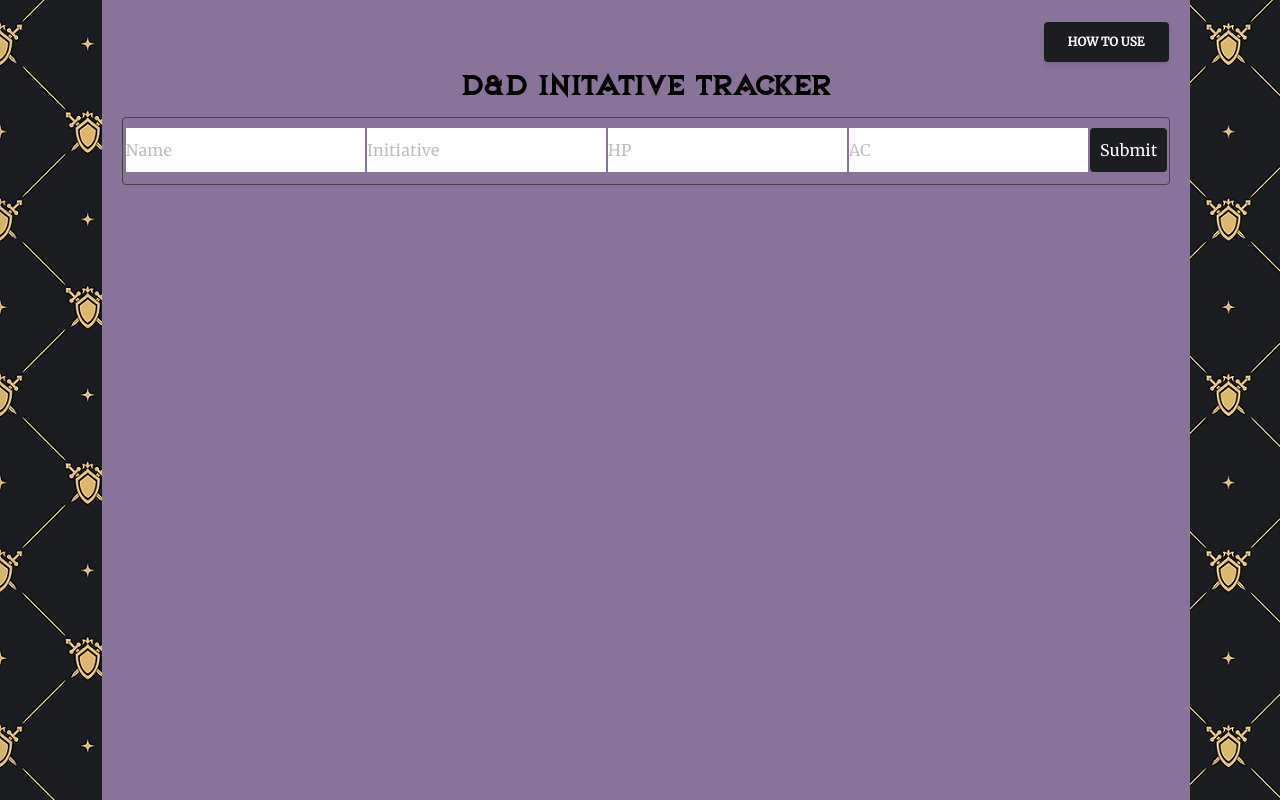
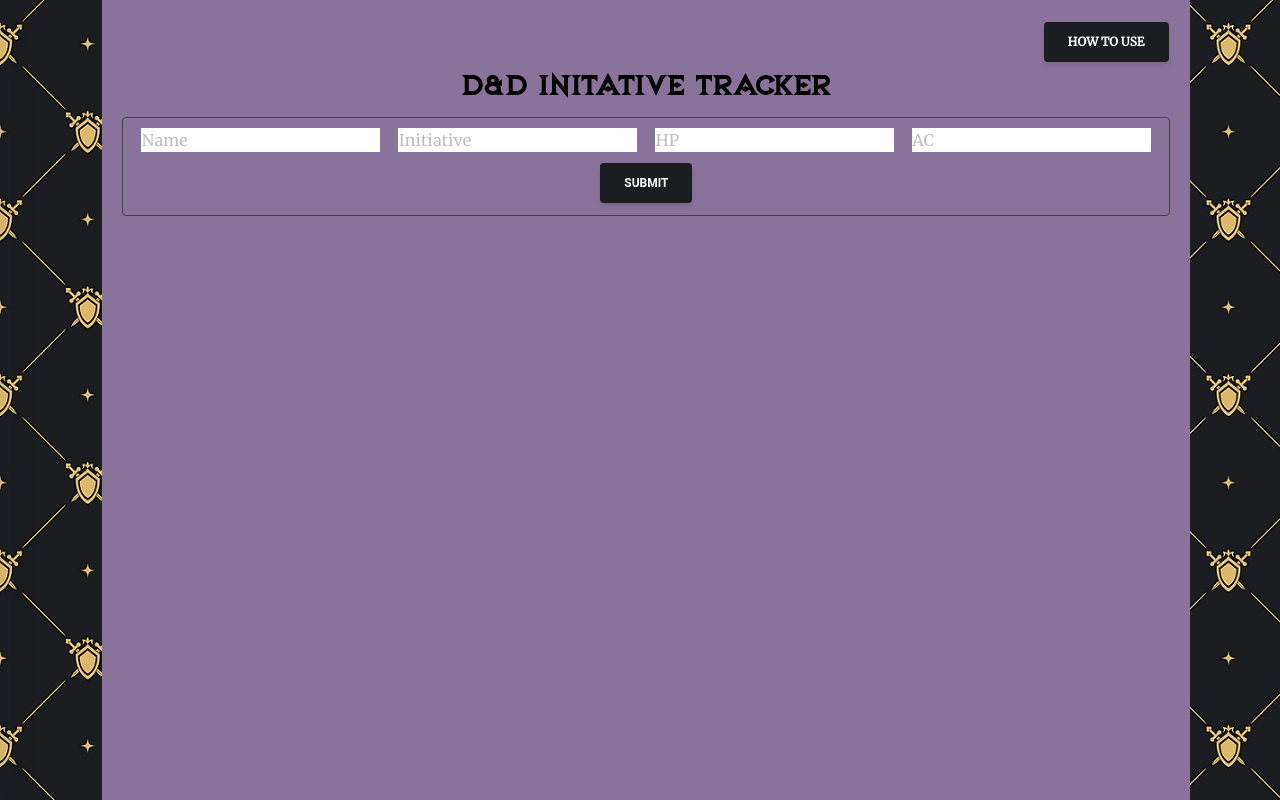
Before and after one commit to rnahill/initiative-tracker, a React (Vite) app: page / in a window 1280 px wide. Built offline with nearby package versions, Linux system fonts and the light colour scheme.

Commit message:
changed buttons

```diff
--- a/src/components/CreatureBox/index.jsx
+++ b/src/components/CreatureBox/index.jsx
@@ -1,5 +1,6 @@
 import React, { useState } from 'react';
 import Dropdowns from '../Dropdowns';
+import { Button }from "@material-tailwind/react";
 import "./style.css"
 
 const CreatureBox = ({ formData, onDelete }) => {
@@ -56,8 +57,7 @@ const CreatureBox = ({ formData, onDelete }) => {
                         <h5>AC:</h5>
                         {formData.ac}
                     </div>
-                    <button onClick={onDelete}>Delete</button>
-                    {/* Look at bootstrap close button */}
+                    <Button onClick={onDelete}>Delete</Button>
                 </section>
                 <section>
                     <Dropdowns />
--- a/src/components/FormBox/index.jsx
+++ b/src/components/FormBox/index.jsx
@@ -1,4 +1,5 @@
 import React, { useState } from 'react';
+import { Button }from "@material-tailwind/react";
 import "./style.css"
 
 
@@ -62,7 +63,7 @@ const FormBox = ({ addFormData }) => {
                         className='form-input'
                     />
 
-                    <button type="submit" className='submit-btn rounded'>Submit</button>
+                    <Button type="submit" className='submit-btn rounded'>Submit</Button>
                 </form>
         </>
     )
```
